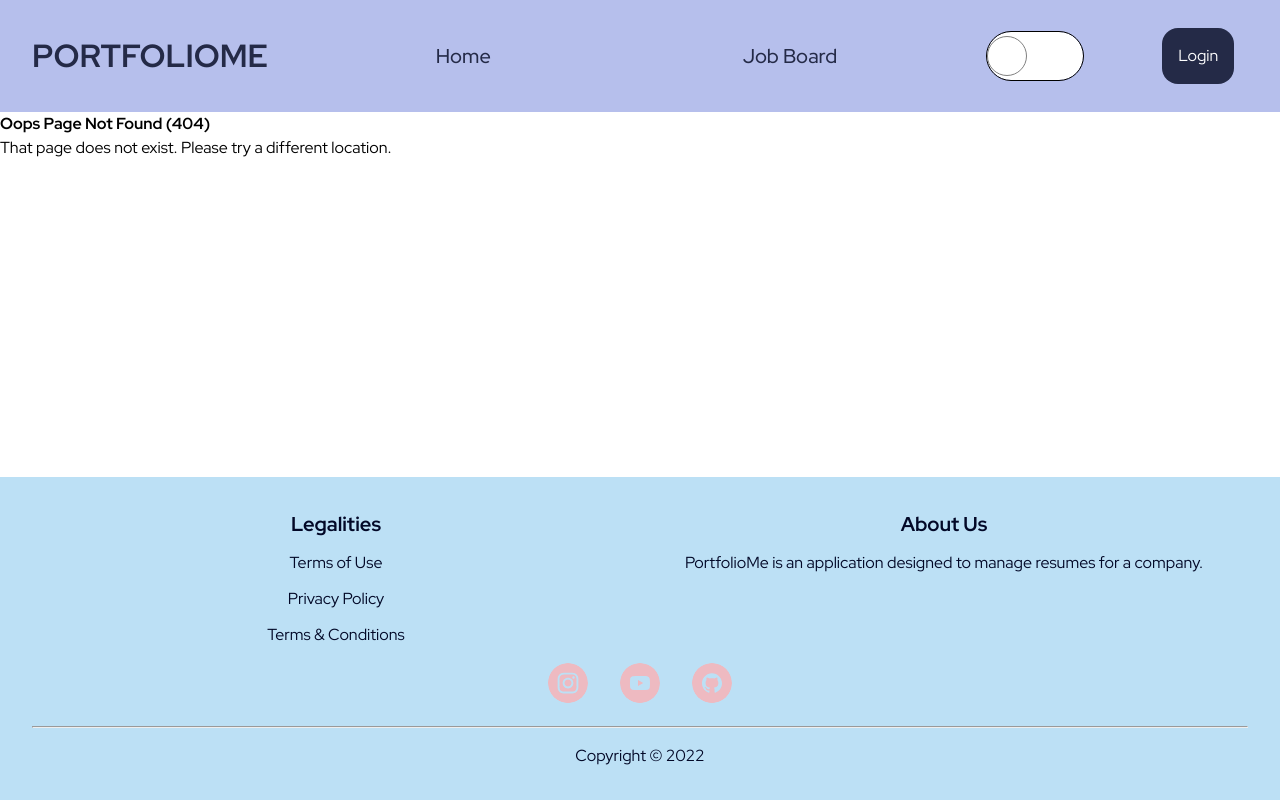
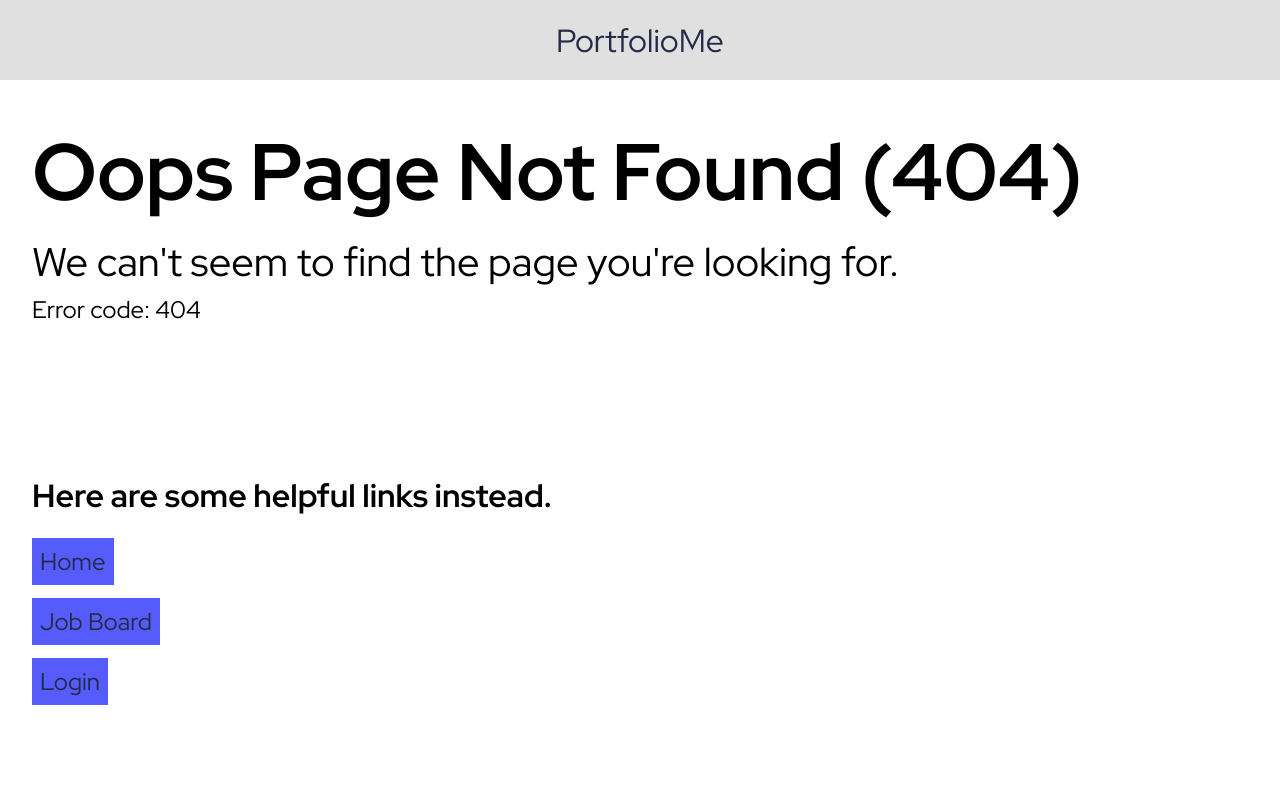
Before and after one commit to Arisch24/PortfolioMe, a Flask app: template PortfolioMe/templates/errors/404.html in a window 1280 px wide. Run offline with Flask 2, Linux system fonts and the light colour scheme; the template is opened without the code that fills it, so the values that code supplies are empty; some libraries are stand-ins or nearby versions.

Commit message:
Done errors page styling

```diff
--- a/PortfolioMe/static/css/errors/errors.css
+++ b/PortfolioMe/static/css/errors/errors.css
@@ -0,0 +1,15 @@
+main {
+    padding: 2rem;
+}
+
+main h1 {
+    font-size: 5rem;
+}
+
+main p {
+    font-size: 2.5rem;
+}
+
+main span {
+    font-size: 1.5rem;
+}
--- /dev/null
+++ b/PortfolioMe/static/css/layout/base_errors.css
@@ -0,0 +1,48 @@
+:root {
+    --header-height: 10vh;
+}
+
+body {
+    display: grid;
+    grid-template-rows: var(--header-height) 1fr 1fr;
+}
+
+header {
+    display: flex;
+    align-items: center;
+    justify-content: center;
+    position: sticky;
+    height: var(--header-height);
+    width: 100%;
+    line-height: normal;
+    top: 0;
+    left: 0;
+    background-color: #e0e0e0;
+    padding: 1rem;
+}
+
+header > a {
+    color: hsl(var(--dark-blue));
+    font-size: 2rem;
+}
+
+.links-container {
+    padding: 2rem;
+}
+
+.links-container h2 {
+    font-size: 2rem;
+}
+
+.nav-links li {
+    margin-block: 1.5rem;
+}
+
+.nav-links li a {
+    font-size: 1.5rem;
+    width: 100%;
+    height: 100%;
+    padding: 0.5rem;
+    background-color: hsl(var(--light-accent-blue));
+    color: hsl(var(--dark-blue));
+}
--- a/PortfolioMe/templates/errors/404.html
+++ b/PortfolioMe/templates/errors/404.html
@@ -1,7 +1,13 @@
-{% extends "layout/base.html" %} {% block title %}PortfolioMe : 404 {% endblock
-%} {% block content %}
+{% extends "layout/base_errors.html" %} {% block title %}PortfolioMe : 404 {%
+endblock %} {% block css %}
+<link
+    rel="stylesheet"
+    href="{{ url_for('static', filename='css/errors/errors.css') }}"
+/>
+{% endblock %} {% block errors %}
 <main>
     <h1>Oops Page Not Found (404)</h1>
-    <p>That page does not exist. Please try a different location.</p>
+    <p>We can't seem to find the page you're looking for.</p>
+    <span>Error code: 404</span>
 </main>
 {% endblock %}
--- /dev/null
+++ b/PortfolioMe/templates/layout/base_errors.html
@@ -0,0 +1,40 @@
+<!DOCTYPE html>
+<html lang="en">
+    <head>
+        <meta charset="UTF-8" />
+        <meta http-equiv="X-UA-Compatible" content="IE=edge" />
+        <meta name="viewport" content="width=device-width, initial-scale=1.0" />
+        <title>{% block title %}{% endblock %}</title>
+        <link
+            rel="stylesheet"
+            href="{{ url_for('static', filename='css/layout/reset.css') }}"
+        />
+        <link
+            rel="stylesheet"
+            href="{{ url_for('static', filename='css/layout/base_errors.css') }}"
+        />
+        {% block css %}{% endblock %}
+    </head>
+    <body>
+        <header>
+            <a href="{{ url_for('main.home') }}">PortfolioMe</a>
+        </header>
+        {% block errors %} {% endblock %}
+        <div class="links-container">
+            <h2>Here are some helpful links instead.</h2>
+            <ul class="nav-links">
+                {% if current_user.is_authenticated %}
+                <li><a href="">Home</a></li>
+                <li><a href="">Job Board</a></li>
+                <li><a href="">Resume</a></li>
+                <li><a href="">Edit Profile</a></li>
+                {% else %}
+                <li><a href="">Home</a></li>
+                <li><a href="">Job Board</a></li>
+                <li><a href="">Login</a></li>
+                {% endif %}
+            </ul>
+        </div>
+    </body>
+    {% block javascript %}{% endblock %}
+</html>
```
Also changed, not shown: PortfolioMe/templates/errors/403.html (+8 -2 lines), PortfolioMe/templates/errors/500.html (+9 -3 lines).
